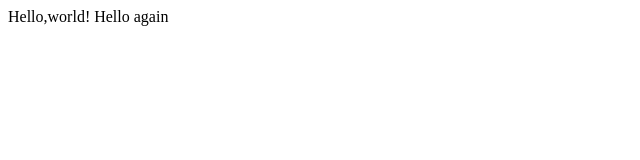
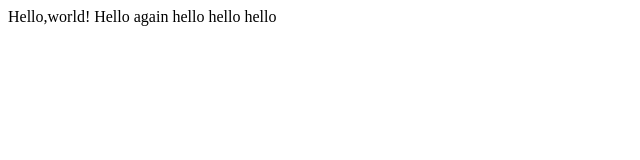
Before and after one commit to Parth-m/lecture0, a plain HTML site: page hello.html in a window 1280 px wide. Shown: the whole page, without its empty margins (0-640 px from the left). Drawn offline with Linux system fonts and the light colour scheme.

Commit message:
Update hello.html

```diff
--- a/hello.html
+++ b/hello.html
@@ -4,6 +4,6 @@
         <title>My Webpage!</title>
         </head>
         <body>
-          Hello,world! Hello again
+          Hello,world! Hello again hello hello hello
           </body>
 </html >
```
